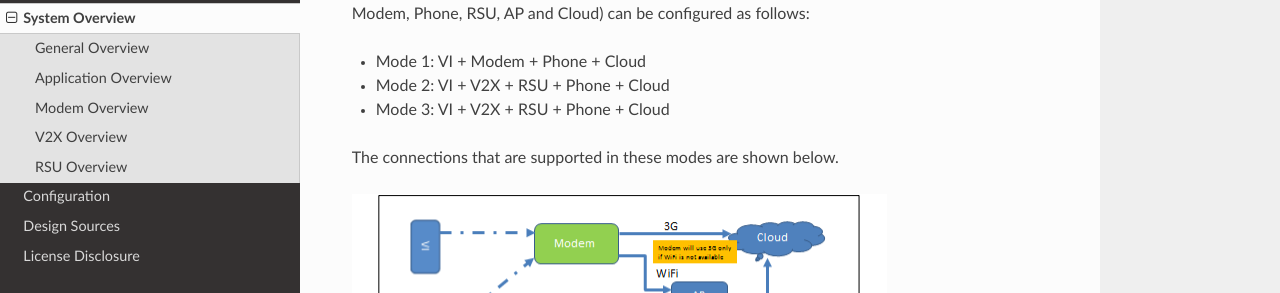
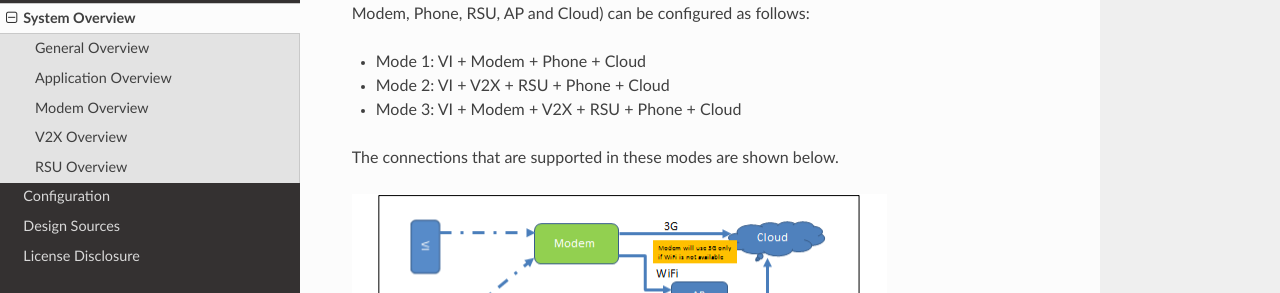
Before and after one commit to openxc/openxc-accessories, a Sphinx documentation site: the page built from docs/system-overview.rst, in a window 1280 px wide and 900 px high, scrolled down 492 px. Shown: the part 158-451 px from the top of the window. Built offline with Sphinx 7.4.7 and the Read the Docs theme 2.0.0, drawn with Linux system fonts in a browser that asks for light colours.

Commit message:
Corrected configuration descriptions
Edited mode 3 to include modem (previously was the same as mode 2)

```diff
--- a/docs/system-overview.rst
+++ b/docs/system-overview.rst
@@ -14,7 +14,7 @@ The devices (VI, V2X, Modem, Phone, RSU, AP and Cloud) can be configured as foll
 
 * Mode 1: VI + Modem + Phone + Cloud
 * Mode 2: VI + V2X + RSU + Phone + Cloud
-* Mode 3: VI + V2X + RSU + Phone + Cloud
+* Mode 3: VI + Modem + V2X + RSU + Phone + Cloud
 
 The connections that are supported in these modes are shown below.
 
```
